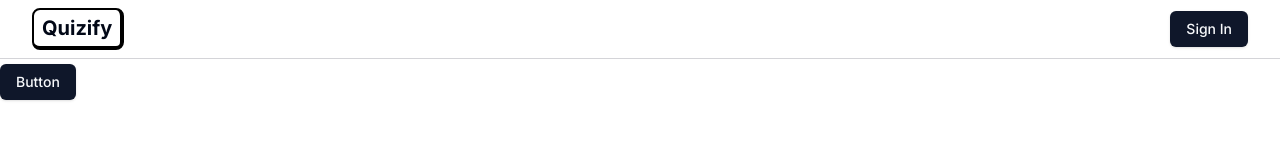
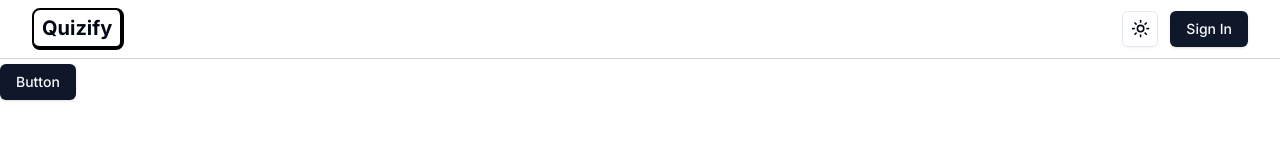
Before and after one commit to nsolax/quizify, a Next.js app: page / in a window 1280 px wide. Shown: the top 160 px of the page. Built offline with nearby package versions, Linux system fonts and the light colour scheme; no server answers.

Commit message:
Navbar Completed

```diff
--- a/package.json
+++ b/package.json
@@ -26,6 +26,7 @@
     "lucide-react": "^0.268.0",
     "next": "13.4.19",
     "next-auth": "^4.23.1",
+    "next-themes": "^0.2.1",
     "postcss": "8.4.28",
     "react": "18.2.0",
     "react-dom": "18.2.0",
--- a/src/app/layout.tsx
+++ b/src/app/layout.tsx
@@ -3,6 +3,7 @@
 import type { Metadata } from "next";
 import { Inter } from "next/font/google";
 import Navbar from "@/components/Navbar";
+import Providers from "@/components/Providers";
 
 const inter = Inter({ subsets: ["latin"] });
 
@@ -19,8 +20,10 @@
   return (
     <html lang="en">
       <body className={cn(inter.className, "antialiased min-h-screen pt-16")}>
-        <Navbar/>
-        {children}
+        <Providers>
+          <Navbar />
+          {children}
+        </Providers>
       </body>
     </html>
   );
--- a/src/components/Navbar.tsx
+++ b/src/components/Navbar.tsx
@@ -3,6 +3,7 @@
 import React from "react";
 import SignInButton from "./SignInButton";
 import UserAccountNav from "./UserAccountNav";
+import { ThemeToggle } from "./ThemeToggle";
 
 type Props = {};
 
@@ -18,6 +19,8 @@
           </p>
         </Link>
         <div className="flex items-center">
+        <ThemeToggle className="mr-3"/>
+        <div className="flex items-center">
           {session?.user ? (
             <UserAccountNav user={session.user}/>
           ):(
@@ -25,6 +28,8 @@
           )}
 
         </div>
+        </div>
+
       </div>
     </div>
   );
--- a/src/components/Providers.tsx
+++ b/src/components/Providers.tsx
@@ -1,16 +1,19 @@
-import { SessionProvider } from 'next-auth/react'
-import React from 'react'
+'use client';
 
-type Props = {
-    children: React.ReactNode
-}
+import { SessionProvider } from "next-auth/react";
+import React from "react";
+import {
+  ThemeProvider as NextThemesProvider,
+  ThemeProvider,
+} from "next-themes";
+import { type ThemeProviderProps } from "next-themes/dist/types";
 
-const Providers = ({children}: Props) => {
+const Providers = ({ children, ...props }: ThemeProviderProps) => {
   return (
-    <SessionProvider>
-        {children}
-    </SessionProvider>
-  )
-}
+    <ThemeProvider attribute="class" defaultTheme="system" enableSystem>
+      <SessionProvider>{children}</SessionProvider>
+    </ThemeProvider>
+  );
+};
 
-export default Providers
+export default Providers;
--- /dev/null
+++ b/src/components/ThemeToggle.tsx
@@ -0,0 +1,44 @@
+"use client"
+
+import * as React from "react"
+import { Moon, Sun } from "lucide-react"
+import { useTheme } from "next-themes"
+
+import { Button } from "@/components/ui/button"
+import {
+  DropdownMenu,
+  DropdownMenuContent,
+  DropdownMenuItem,
+  DropdownMenuTrigger,
+} from "@/components/ui/dropdown-menu"
+
+export function ThemeToggle( { className, ...props}: React.HTMLAttributes<HTMLDivElement>) {
+  const { setTheme } = useTheme()
+
+  return (
+    <div className={className} {...props}>
+
+
+    <DropdownMenu>
+      <DropdownMenuTrigger asChild>
+        <Button variant="outline" size="icon">
+          <Sun className="h-[1.2rem] w-[1.2rem] rotate-0 scale-100 transition-all dark:-rotate-90 dark:scale-0" />
+          <Moon className="absolute h-[1.2rem] w-[1.2rem] rotate-90 scale-0 transition-all dark:rotate-0 dark:scale-100" />
+          <span className="sr-only">Toggle theme</span>
+        </Button>
+      </DropdownMenuTrigger>
+      <DropdownMenuContent align="end">
+        <DropdownMenuItem onClick={() => setTheme("light")}>
+          Light
+        </DropdownMenuItem>
+        <DropdownMenuItem onClick={() => setTheme("dark")}>
+          Dark
+        </DropdownMenuItem>
+        <DropdownMenuItem onClick={() => setTheme("system")}>
+          System
+        </DropdownMenuItem>
+      </DropdownMenuContent>
+    </DropdownMenu>
+    </div>
+  )
+}
```
Also changed, not shown: 1 other file (tests, documents, lock files or other folders).
